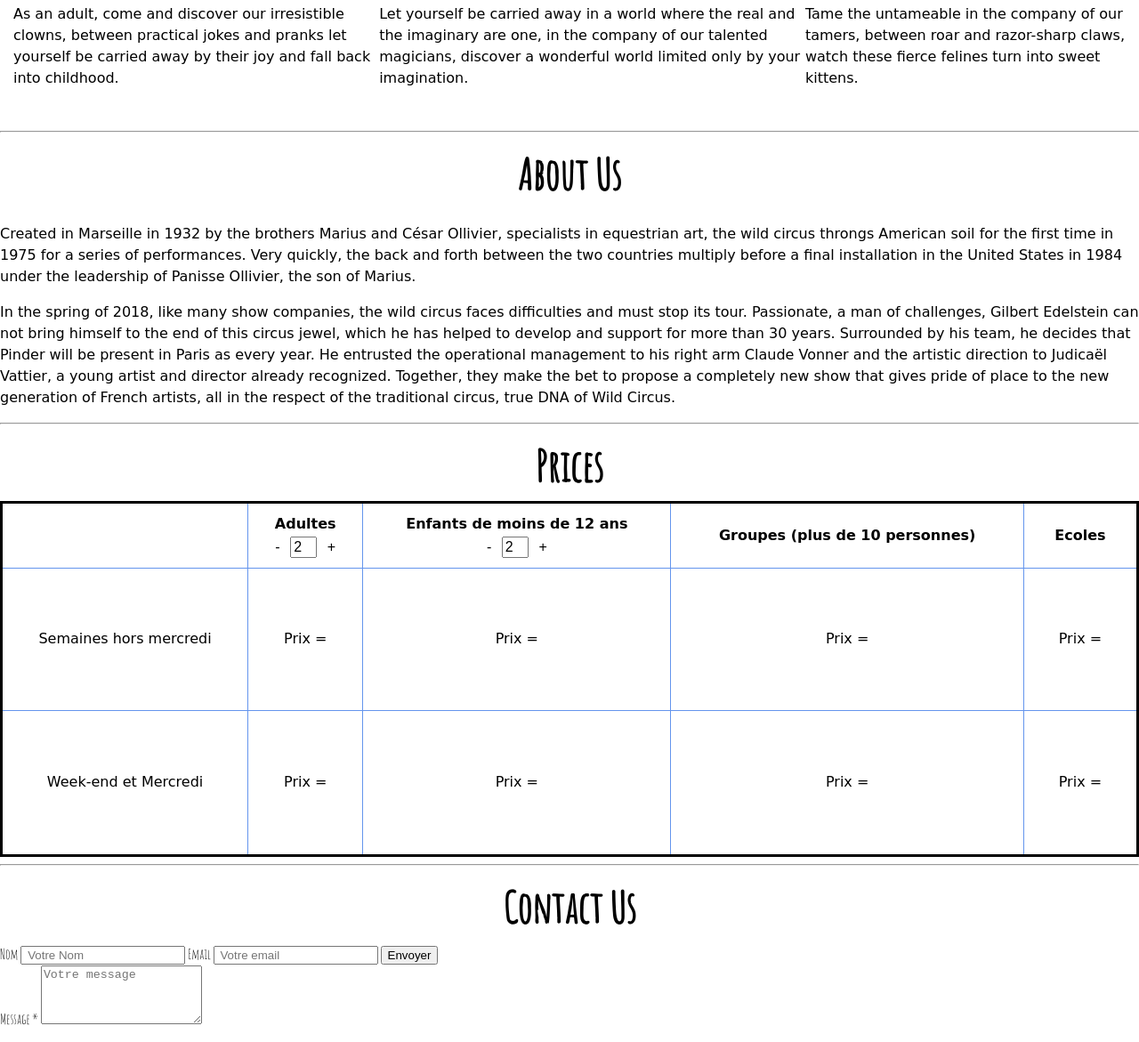
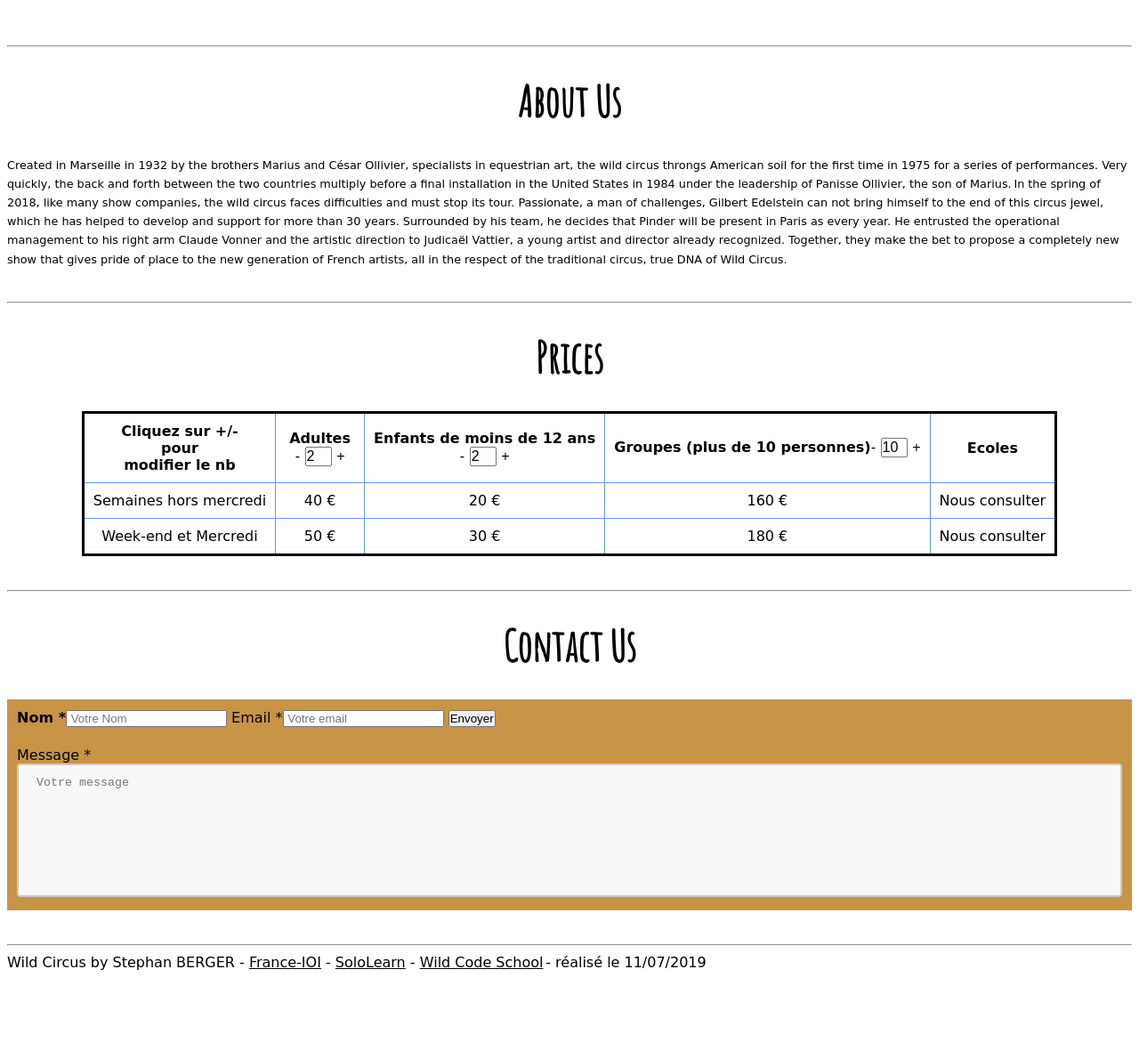
Before and after one commit to rencho13/wild-circus, a plain HTML site: page index.html in a window 1280 px wide. Shown: the part 728-1899 px from the top of the page at 89% size. After the commit the page ends 1827 px from the top, so only its background shows below. Drawn offline with nearby package versions, Linux system fonts and the light colour scheme.

Commit message:
Finalisation Formualaire et mise en page

```diff
--- a/index.html
+++ b/index.html
@@ -3,11 +3,11 @@ Click sur l'onglet "Validate by Direct Input" et colle ton code HTML, click ensu
 Tu peux jeter un oeil par ici pour en savoir un peu plus: https://www.243tech.com/valider-vos-codes-html-et-css-sur-validator-w3-org/ -->
 
 <!DOCTYPE html>
-<html lang="fr">
+<html lang="en">
 
 <head>
     <meta charset="UTF-8">
-
+    <meta name="viewport" content="initial-scale=1.0">
     <script src="https://ajax.googleapis.com/ajax/libs/jquery/3.3.1/jquery.min.js"></script>
     <link href="https://fonts.googleapis.com/css?family=Amatic+SC&display=swap" rel="stylesheet">
     <link rel="stylesheet" type="text/css" href="style.css">
@@ -28,7 +28,7 @@ Tu peux jeter un oeil par ici pour en savoir un peu plus: https://www.243tech.co
                 <a class="menu-item" href="#about">About Us</a>
                 <a class="menu-item" href="#prices">Prices</a>
                 <a class="menu-item" href="#contact">Contact</a>
-                <a class="menu-item" href="#prices">Make reservation</a>
+
             </nav>
         </div>
         <div class="baseline">
@@ -44,6 +44,7 @@ Tu peux jeter un oeil par ici pour en savoir un peu plus: https://www.243tech.co
 
 
         <!-- TODO: En utilisant du css place ces trois performances ("lough", "dream, "marvel at") sur la même ligne en enlevant le point généré par la balise "li". Attention, utilise bien le css pour aligner les éléments, tu ne dois pas enlever les balises "li"-->
+
         <ul id="perf">
             <!-- performance 1 -->
             <li class="performance">
@@ -62,6 +63,7 @@ Tu peux jeter un oeil par ici pour en savoir un peu plus: https://www.243tech.co
 
             </li>
         </ul>
+
     </section>
 
     <hr />
@@ -88,32 +90,45 @@ Tu peux jeter un oeil par ici pour en savoir un peu plus: https://www.243tech.co
         <table id="table-prices">
             <thead>
                 <tr>
-                        <th>&nbsp;</th>
-                        <th>Adultes<br> <input class="button" type="button" value="-" id="moins" onclick="minus()">
-                            <input class="number" id="count" type="text" value="2">
-                            <input class="button" type="button" value="+" id="plus" onclick="plus()"></th>
-                        <th>Enfants de moins de 12 ans<br><input class="button" type="button" value="-" id="moins" onclick="minus()">
-                            <input class="number" id="count" type="text" value="2">
-                            <input class="button" type="button" value="+" id="plus" onclick="plus()"></th>
-                        <th>Groupes (plus de 10 personnes)</th>
+                    <th>Cliquez sur +/-<br>
+                    pour<br>
+                    modifier le nb </th>
+                    <th>Adultes<br> <input class="button" type="button" value="-" id="moinsAdulte" onclick="minus(countAdulte)">
+
+                        <input class="number" id="countAdulte" type="text" value="2">
+
+                        <input class="button" type="button" value="+" id="plusAdulte" onclick="plus(countAdulte)"></th>
+
+                    <th>Enfants de moins de 12 ans<br><input class="button" type="button" value="-" id="moinsEnfant" onclick="minus(countEnfant)">
+
+                        <input class="number" id="countEnfant" type="text" value="2">
+
+                        <input class="button" type="button" value="+" id="plusEnfant" onclick="plus(countEnfant)"></th>
+                    <th>Groupes (plus de 10 personnes)<input class="button" type="button" value="-" id="moinsGroupe" onclick="minus(countGroupe)">
+
+                        <input class="number" id="countGroupe" type="text" value="10">
+
+                        <input class="button" type="button" value="+" id="plusGroupe" onclick="plus(countGroupe)"></th>
                     <th>Ecoles</th>
                 </tr>
             </thead>
             <tbody>
                 <tr>
                     <td>Semaines hors mercredi</td>
-                        <td> Prix = </td>
-                        <td> Prix = </td>
-                        <td> Prix = </td>
-                        <td> Prix = </td>
+                    <td id="prixAdulteSHM"> 40 €</td>
+                    <td id="prixEnfantSHM"> 20 €</td>
+                    <td id="prixGroupeSHM"> 160 € </td>
+                    <td> Nous consulter</td>
                 </tr>
                 <tr>
                     <td>Week-end et Mercredi</td>
-                        <td> Prix = </td>
-                        <td> Prix = </td>
-                        <td> Prix = </td>
-                        <td> Prix = </td>
+                    <td id="prixAdulteWM"> 50 €</td>
+                    <td id="prixEnfantWM"> 30 €</td>
+                    <td id="prixGroupeWM"> 180 € </td>
+                    <td> Nous consulter</td>
                 </tr>
+
+
 
             </tbody>
 
@@ -126,14 +141,14 @@ Tu peux jeter un oeil par ici pour en savoir un peu plus: https://www.243tech.co
     <section id="contact">
         <h2>Contact Us</h2>
         <div id="contact-form">
-            <form>
-                <label for="nom">Nom </label><input type="texte" name="nom" placeholder=" Votre Nom" focus="nom">
-                <label for="email">Email </label><input type="email" name="email" placeholder=" Votre email">
-                <input type="submit" name="submit" value="Envoyer">
+            <form action="" method="get">
+                <label for="nom" class="left">Nom *</label><input type="text" name="nom" placeholder=" Votre Nom" focus="nom" required>
+                <label for="email">Email *</label><input type="email" name="email" placeholder=" Votre email" required>
+                <input type="submit" name="submit" value="Envoyer" required>
             </form>
             <form>
-                <label for="message">Message *</label>
-                <textarea id="message" name="message" placeholder="Votre message" rows="4" value=""></textarea>
+                <label for="message" class="message">Message *</label>
+                <textarea id="message" id="" name="message" placeholder="Votre message" cols="30" rows="5"></textarea>
 
             </form>
         </div>
@@ -141,17 +156,15 @@ Tu peux jeter un oeil par ici pour en savoir un peu plus: https://www.243tech.co
         Ce formulaire n'a pas besoin d'être fonctionnel, réalise juste la mise en forme.
       -->
     </section>
-
+    <hr />
     <footer>
         <!-- TODO: Entre ton nom et prénom.
         Mets en place un lien vers le site de la Wild Code School (https://wildcodeschool.fr) ainsi que le lien vers ton profil public France.ioi (avec les 16 premiers exercies de réalisés).
         Tu peux egalement mettre un lien sur ton nom vers ton site, ton blog ou ton profil github ou linkedin, si tu en a un.
        -->
-        <p>Wild Circus by Stephan BERGER</p> - <a href="http://www.france-ioi.org/user/perso.php?sLogin=rencho" target="_blank">France-IOI</a> - <a href="https://www.sololearn.com/Profile/3824234" target="_blank">SoloLearn</a> - <a href="https://wildcodeschool.fr/" href="_blank">Wild Code School</a>
-        <p> - réalisé le 20/06/2019</p>
+        <p>Wild Circus by Stephan BERGER - <a href="http://www.france-ioi.org/user/perso.php?sLogin=rencho" target="_blank">France-IOI</a> - <a href="https://www.sololearn.com/Profile/3824234" target="_blank">SoloLearn</a> - <a href="https://wildcodeschool.fr/" href="_blank">Wild Code School</a></p>
+        <p> - réalisé le 11/07/2019</p>
     </footer>
 
     <script src="script.js"></script>
-</body>
-
-</html>
+</body></html>
--- a/script.js
+++ b/script.js
@@ -1,15 +1,85 @@
-$(document).ready(function() {
-		$('.menu-item, #cRetour').on('click', function() { // Au clic sur un élément
+$(document).ready(function () {
+    $('.menu-item, #cRetour').on('click', function () { // Au clic sur un élément
         var page = $(this).attr('href'); // Page cible
         var speed = 750; // Durée de l'animation (en ms)
-			$('html, body').animate( { scrollTop: $(page).offset().top }, speed ); // Go
+        $('html, body').animate({
+            scrollTop: $(page).offset().top
+        }, speed); // Go
         return false;
     });
 });
 
 
-document.addEventListener('DOMContentLoaded', function() {
-  window.onscroll = function(ev) {
+document.addEventListener('DOMContentLoaded', function () {
+    window.onscroll = function (ev) {
         document.getElementById("cRetour").className = (window.pageYOffset > 250) ? "cVisible" : "cInvisible";
     };
 });
+
+var pASHM = document.getElementById('prixAdulteSHM');
+var pESHM = document.getElementById('prixEnfantSHM');
+var pAWM = document.getElementById('prixAdulteWM');
+var pEWM = document.getElementById('prixEnfantWM');
+var pGSHM = document.getElementById('prixGroupeSHM');
+var pGWM = document.getElementById('prixGroupeWM');
+
+
+var prixAdulte = 20;
+var prixEnfant = 10;
+var prixAdulteWM = 25;
+var prixEnfantWM = 15;
+var prixGroupe = 16;
+var prixGroupeWM = 18;
+
+
+function plus(nbPersonne) {
+
+    if (nbPersonne.id=="countAdulte" || nbPersonne.id=="countEnfant") {
+    if (nbPersonne.value < 9) {
+        nbPersonne.value++;
+        majPrix(nbPersonne);
+    }
+    }
+    else if (nbPersonne.id=="countAdulte") {
+        console.log(nbPersonne.value);
+    }
+        if (nbPersonne.value > 9 && nbPersonne.value < 25) {
+        nbPersonne.value++;
+        majPrix(nbPersonne);
+    }
+}
+
+
+function minus(nbPersonne) {
+    if (nbPersonne.value > 0) {
+        nbPersonne.value--;
+        majPrix(nbPersonne);
+    }
+}
+
+function majPrix(client) {
+
+    if (client.id == 'countAdulte') {
+        totalAdulte = prixAdulte * client.value;
+        pASHM.innerHTML = totalAdulte + " €";
+        totalAdulte2 = prixAdulteWM * client.value;
+        pAWM.innerHTML = totalAdulte2 + " €";
+
+
+    } else if (client.id == 'countEnfant') {
+
+        totalEnfant = prixEnfant * client.value;
+        pESHM.innerHTML = totalEnfant + " €";
+        totalEnfant2 = prixEnfantWM * client.value;
+        pEWM.innerHTML = totalEnfant2 + " €";
+    }
+    else if (client.id == 'countGroupe') {
+
+        totalGroupe = prixGroupe * client.value;
+        pGSHM.innerHTML = totalGroupe + " €";
+        totalGroupe2 = prixGroupeWM * client.value;
+        pGWM.innerHTML = totalGroupe2 + " €"
+    }
+
+
+}
--- a/style - Copie.css
+++ b/style - Copie.css
@@ -73,7 +73,7 @@ nav ul li a:hover
 	text-align: center;
 }
 
-#perf
+#performance
 {	margin-top: 30px;
 	display: flex;
 	flex-direction: row;
--- a/style.css
+++ b/style.css
@@ -4,6 +4,7 @@
 *::before,
 *::after {
     box-sizing: border-box;
+    padding: 0;
 }
 
 html {
@@ -12,10 +13,18 @@ html {
 
 body {
     font-family: 'Amatic SC', sans-serif;
-    line-height: 1.625;
-    margin: 0;
+
 }
-.retour{
+
+section {
+    padding-bottom: 30px
+}
+
+li {
+    list-style-type: none;
+}
+
+.retour {
     position: fixed;
 }
 
@@ -33,43 +42,51 @@ a {
     color: #FFF;
 
 }
+
 h2 {
     text-align: center;
     margin: 0;
 }
+
 /* RETOUR HAUT DE PAGE */
 
-a#cRetour{
-  border-radius:3px;
-  padding:15px;
-  font-size:50px;
-  text-align:center;
-  color:#fff;
-  background:rgba(0, 0, 0, 0.25);
-  position:fixed;
-  right:40px;
-  opacity:1;
-  z-index:99999;
-  transition:all ease-in 0.2s;
+a#cRetour {
+    border-radius: 3px;
+    padding: 15px;
+    font-size: 50px;
+    text-align: center;
+    color: #fff;
+    background: rgba(0, 0, 0, 0.25);
+    position: fixed;
+    right: 40px;
+    opacity: 1;
+    z-index: 99999;
+    transition: all ease-in 0.2s;
     backface-visibility: hidden;
     -webkit-backface-visibility: hidden;
     text-decoration: none;
 }
-a#cRetour:before{ content: "\25b2"; }
-a#cRetour:hover{
-  background:rgba(0, 0, 0, 1);
-  transition:all ease-in 0.2s;
-}
-a#cRetour.cInvisible{
-  bottom:-35px;
-  opacity:0;
-  transition:all ease-in 0.5s;
+
+a#cRetour:before {
+    content: "\25b2";
 }
 
-a#cRetour.cVisible{
-  bottom:30px;
-  opacity:1;
+a#cRetour:hover {
+    background: rgba(0, 0, 0, 1);
+    transition: all ease-in 0.2s;
 }
+
+a#cRetour.cInvisible {
+    bottom: -35px;
+    opacity: 0;
+    transition: all ease-in 0.5s;
+}
+
+a#cRetour.cVisible {
+    bottom: 30px;
+    opacity: 1;
+}
+
 /* HEADER */
 
 .topbar {
@@ -128,92 +145,164 @@ a#cRetour.cVisible{
 
 }
 
-
-
-
 /* PERFORMANCES */
 
-#perf {
-    margin-top: 5px;
-    padding:15px 15px;
-    display: block;
-    justify-content: space-around;
-    width: auto;
+#performances h2 {
+    text-align: center;
+}
+
+.performance {
+    width: 100%;
+    padding: 10px
+}
+
+.performance h3 {
+    font-size: 1rem;
+    text-align: center;
+    padding: 0;
+
 }
 
 .performance p {
-    font-size: 1rem;
+    font-size: 0.8rem;
+    text-align: justify;
     font-family: cursive;
-    line-height: 1.5;
-    display: block;
-    width: auto;
-}
-
-.performance h3 {
-    text-align: center;
-    padding-bottom: 15px;
-}
-
-#performances li {
-    list-style-type: none;
-}
-
-/* ABOUS US */
-#about h2 {
-    text-align: center;
+    line-height: 1;
     margin: 0;
 }
 
+/* ABOUT */
+#about h2 {
+    margin:30px 0px;
+}
 #about p {
+    padding-top: 15px;
+    text-align: center;
     font-size: 1rem;
     font-family: cursive;
-    line-height: 1.5;
-    width: 100%;
 }
+
 /* PRICES */
+#prices h2{
+    margin:30px 0px;
+}
 
-#table-prices{
+#table-prices {
 
-	margin:auto;
-	width: 100%;
-    height: 400px;
+    margin: auto;
+    min-width: 360px;
+
     text-align: center;
     font-size: 1rem;
     font-family: cursive;
 
 }
+
 table {
     background: grey;
     border-collapse: collapse;
     border: medium solid #000000;
+}
 
-
-}
 .number {
-    width:30px;
+    width: 30px;
     font-size: 1rem;
 }
-td, th {
+
+#grise {
+    background-color: #BBB;
+}
+
+td,
+th {
     background-color: white;
-	padding:10px;
+    padding: 10px;
     min-width: 100px;
     border: thin solid #6495ed;
 }
 
 
-.button
-{
-	border:none;
+.button {
+    border: none;
     background: none;
-	font-size:1rem;
+    font-size: 1rem;
 }
-@media only screen and (min-width: 640px) {
+
+
+
+/* FORMULAIRE */
+form{
+	border: 1px solid #C89446;
+	padding:10px;
+	background-color:#C89446;
+}
+label.left{
+	float: left;
+
+	font-weight:bold;
+}
+
+
+/* CONTACT */
+#contact h2 {
+    margin:30px 0px;
+}
+#contact-form {
+
+    font-size: 1rem;
+    font-family: cursive;
+    display: inline;
+}
+textarea {
+  width: 100%;
+  height: 150px;
+  padding: 12px 20px;
+  box-sizing: border-box;
+  border: 2px solid #ccc;
+  border-radius: 4px;
+  background-color: #f8f8f8;
+  resize: none;
+}
+#contact-form input[type=text]input[type=email]{
+  width: 150px;
+  padding: 12px 20px;
+  margin: 8px 0;
+  box-sizing: border-box;
+  border: 1px solid #555;
+  outline: none;
+}
+
+input[type=text]:focus {
+  background-color: lightblue;
+}
+input[type=email]:focus {
+  background-color: lightblue;
+}
+
+/* FOOTER */
+footer a {
+    text-decoration:underline;
+}
+footer a:hover {
+    text-decoration:underline;
+    color:orange;
+}
+
+p {
+    display: inline;
+    font-size: 1rem;
+    font-family: cursive
+}
+
+@media only screen and (min-width: 530px) {
     html {
-        font-size: 16px;
+        font-size: 1rem;
     }
+
     .topbar {
         padding: 20px 0;
-    font-size: 3rem;}
+        font-size: 3rem;
+    }
 
     h2 {
         font-size: 3rem;
@@ -237,31 +326,38 @@ td, th {
     .baseline-welcome {
         font-size: 3.75rem;
     }
+
+    .performance h3 {
+        font-size: 2rem;
+        text-align: center;
+        padding: 0;
+
+    }
+
+    .performance p {
+        font-size: 0.8rem;
+        text-align: justify;
+        font-family: cursive;
+        line-height: 1.5;
+        margin: 0;
+    }
+
     #perf {
-    margin-top: 5px;
-    padding:15px 15px;
+        margin-top: 30px;
         display: flex;
         flex-direction: row;
         justify-content: space-around;
-    width: auto;
     }
 
-.performance p {
-    font-size: 1rem;
+    #about p {
+        text-align: center;
+        font-size: 0.8rem;
         font-family: cursive;
         line-height: 1.5;
-    width: auto;
     }
 
+    a#cRetour {
 
-    .performance h3 {
-        font-size: 2.5rem;
-        text-align: center;
-        padding-bottom: 15px;
-    }
-
-    a#cRetour{
-
-  font-size:30px;
+        font-size: 30px;
     }
 }
```
Also changed, not shown: images/asterix.png (added). Lines whose indentation alone changed are shown as unchanged.
